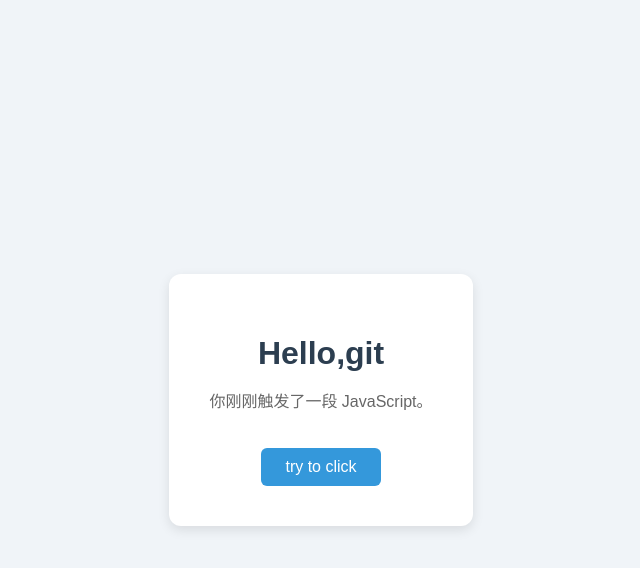
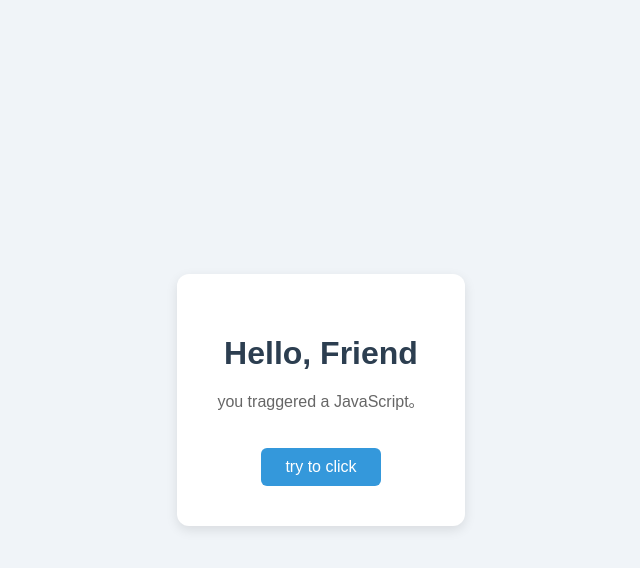
Before and after one commit to johndreamfuture/zero2tech, a plain HTML site: page index.html in a window 1280 px wide. Both pictures are taken after a click on the button "try to click". Shown: the whole page, without its empty margins (319-959 px from the left). Drawn offline with Linux system fonts and the light colour scheme.

Commit message:
change to test page

```diff
--- a/index.html
+++ b/index.html
@@ -9,8 +9,8 @@
   </head>
   <body>
     <div class="card">
-      <h1>Hello,git</h1>
-      <p id="msg">Welcome to my page</p>
+      <h1>Hello, Friend</h1>
+      <p id="msg">Welcome to my test page</p>
       <button onclick="changeText()">try to click</button>
     </div>
     <script src="script.js"></script>
--- a/script.js
+++ b/script.js
@@ -1,3 +1,3 @@
  function changeText() {
-    document.getElementById('msg').textContent = '你刚刚触发了一段 JavaScript。';
+    document.getElementById('msg').textContent = 'you traggered a JavaScript。';
       }
```
